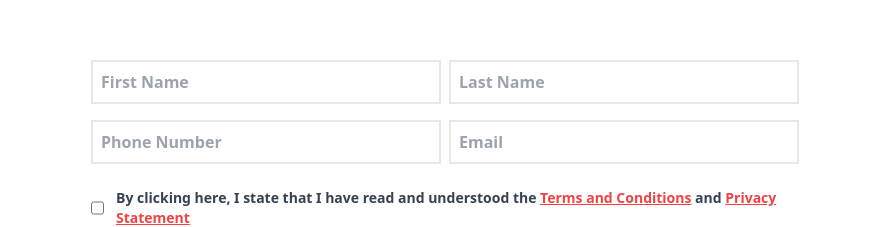
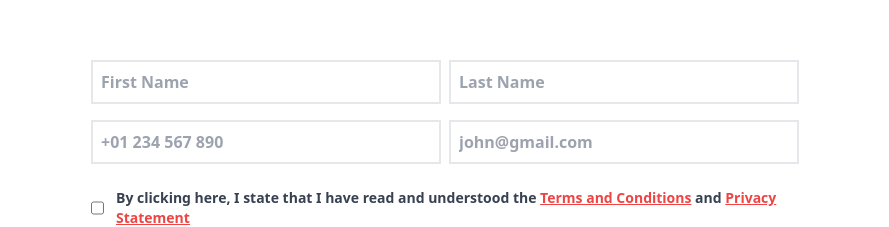
Before and after one commit to kmk00/landing-page, a React (Vite) app: page / in a window 1280 px wide. Shown: the part 1305-1532 px from the top of the page, without its empty margins (195-1084 px from the left). Built offline with nearby package versions, Linux system fonts and the light colour scheme.

Commit message:
2 files modified

```diff
--- a/src/components/Form.jsx
+++ b/src/components/Form.jsx
@@ -60,7 +60,7 @@ function Form() {
           required
           className="border-2 p-2 w-full focus:border-blue-500 outline-none"
           type="tel"
-          placeholder="Phone Number"
+          placeholder="+01 234 567 890"
           name="PhoneNumber"
           pattern="[+]{1}[0-9]{11,14}"
           value={form.PhoneNumber}
@@ -72,7 +72,7 @@ function Form() {
           required
           className="border-2 p-2 w-full focus:border-blue-500 outline-none"
           type="email"
-          placeholder="Email"
+          placeholder="john@gmail.com"
           name="Email"
           value={form.Email}
           onChange={handleChange}
--- a/src/components/NumberForm.jsx
+++ b/src/components/NumberForm.jsx
@@ -25,7 +25,7 @@ function NumberForm({ setDisplayForm }) {
       <input
         required
         type="tel"
-        placeholder="+01 234 567 890 "
+        placeholder="+01 234 567 890"
         pattern="[+]{1}[0-9]{11,14}"
         name="number"
         value={formNumber.number}
```
